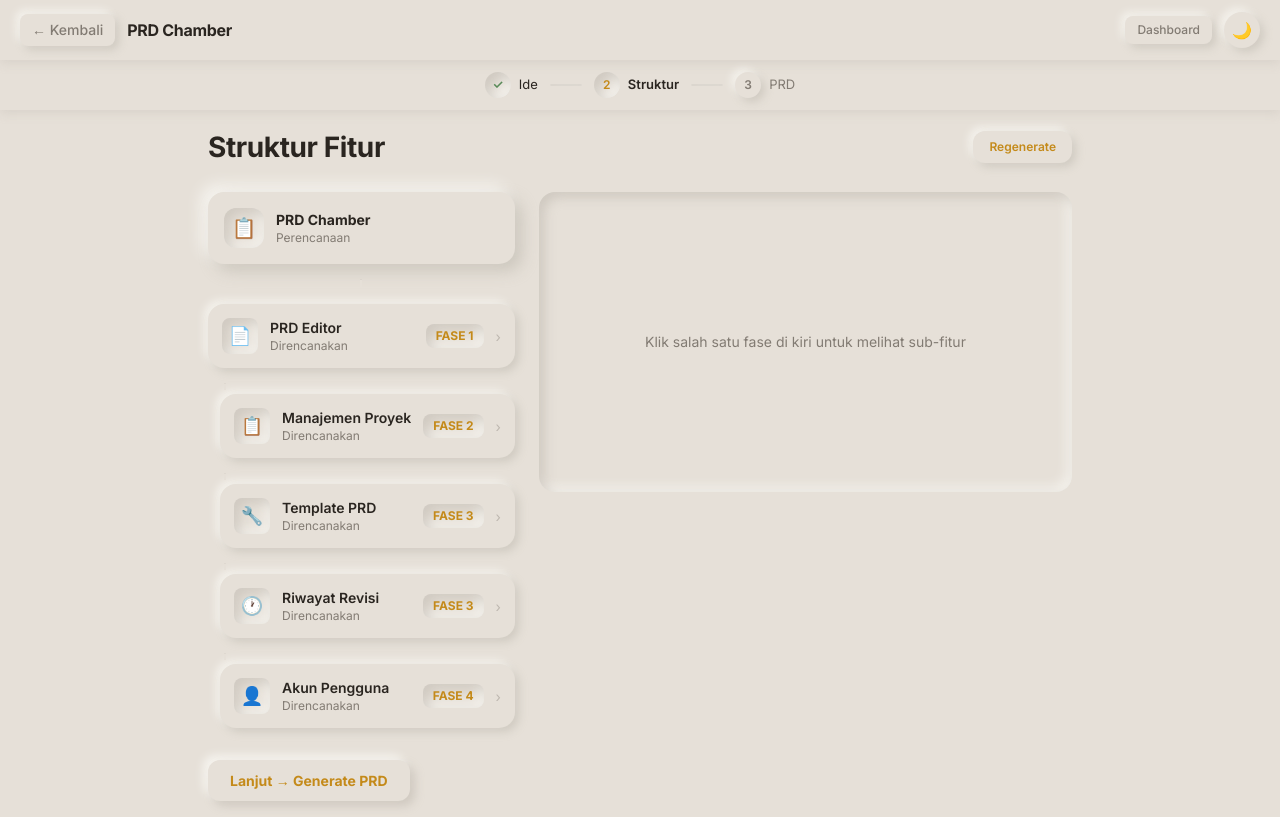
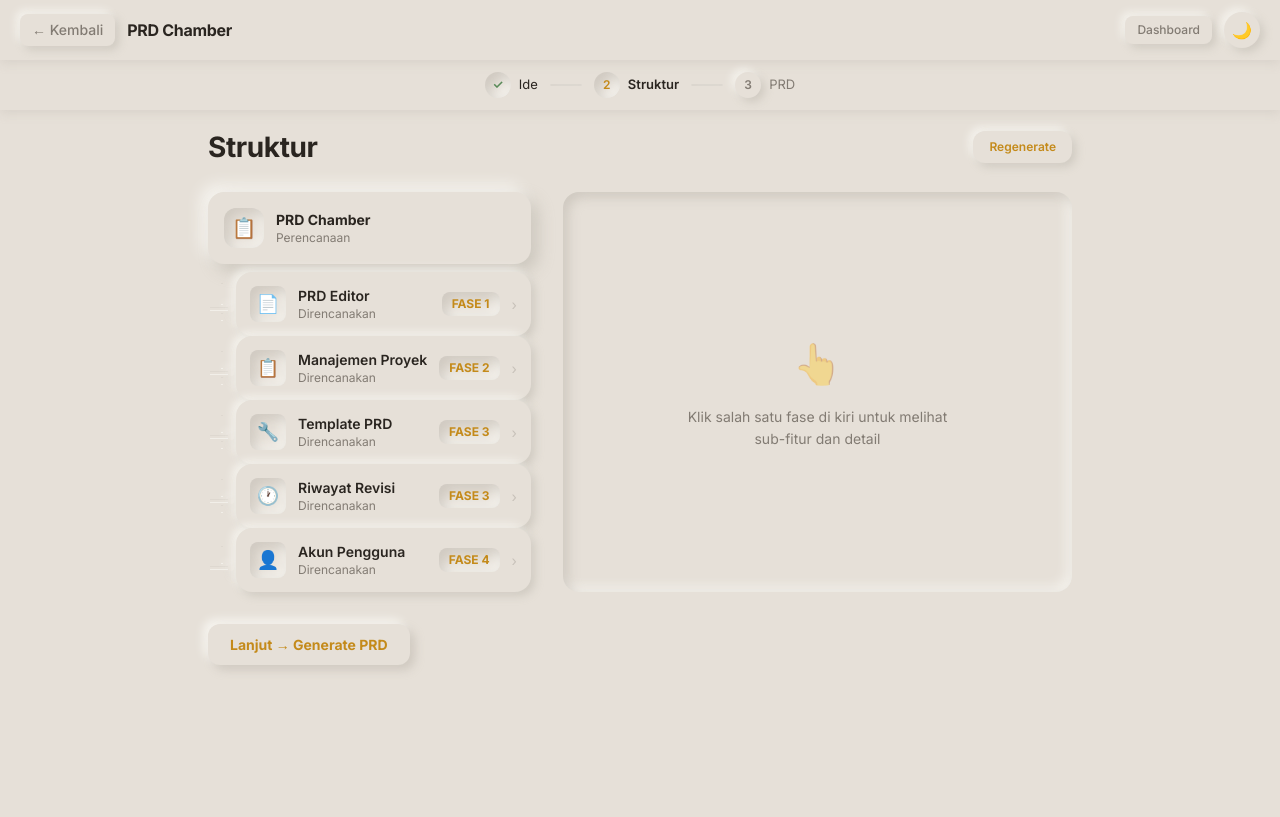
Before and after one commit to zettxh/prd-chamber, a React (Vite) app: page /project/1/structure in a window 1280 px wide. Built offline with nearby package versions, Linux system fonts and the light colour scheme.

Commit message:
feat: n8n-style node graph StructurePage — connector lines + detail view + judul "Struktur"

```diff
--- a/src/pages/StructurePage.tsx
+++ b/src/pages/StructurePage.tsx
@@ -16,11 +16,24 @@ interface Phase {
   features: Feature[];
 }
 
+type ViewMode = 'graph' | 'detail';
+
 export default function StructurePage() {
   const [selectedPhase, setSelectedPhase] = useState<Phase | null>(null);
+  const [viewMode, setViewMode] = useState<ViewMode>('graph');
   const navigate = useNavigate();
   const phases = dummyStructure.phases;
 
+  const handleSelectPhase = (phase: Phase) => {
+    setSelectedPhase(phase);
+    setViewMode('detail');
+  };
+
+  const handleBackToGraph = () => {
+    setViewMode('graph');
+  };
+
+  // ===================== BUTTON STYLES =====================
   const btnPrimary: React.CSSProperties = {
     background: 'var(--bg)', color: 'var(--accent)', fontWeight: 700,
     border: 'none', cursor: 'pointer', padding: '10px 22px', borderRadius: 12, fontSize: 14,
@@ -28,11 +41,19 @@ export default function StructurePage() {
     transition: 'all 180ms cubic-bezier(0.4, 0, 0.2, 1)',
   };
 
+  const btnSmall: React.CSSProperties = {
+    background: 'var(--bg)', color: 'var(--text-primary)', fontWeight: 500,
+    border: 'none', cursor: 'pointer', padding: '7px 16px', borderRadius: 10, fontSize: 12,
+    boxShadow: 'var(--shadow-L1)', transition: 'box-shadow 200ms',
+  };
+
+  // ===================== GRAPH VIEW =====================
+  if (viewMode === 'graph') {
     return (
       <Layout showBack>
         <div className="flex justify-between items-center mb-6">
           <h1 className="font-heading text-[28px] font-bold" style={{ color: 'var(--text-primary)', letterSpacing: -0.4 }}>
-          Struktur Fitur
+            Struktur
           </h1>
           <button
             className="text-xs font-semibold px-4 py-2 rounded-xl"
@@ -42,64 +63,83 @@ export default function StructurePage() {
           </button>
         </div>
 
-      <div className="flex gap-6 items-start">
-        {/* ═══════ LEFT: Central Node + Phase Cards ═══════ */}
-        <div className="flex flex-col gap-4" style={{ minWidth: 280 }}>
-          {/* Central Node */}
+        <div className="flex gap-8 items-start">
+          {/* ═══════ LEFT COLUMN: Node Graph ═══════ */}
+          <div className="relative" style={{ minWidth: 300 }}>
+            {/* Central node */}
+            <div className="flex flex-col items-center mb-2">
               <div
-            className="flex items-center gap-3 p-4 rounded-2xl"
+                className="flex items-center gap-3 p-4 rounded-2xl w-full"
                 style={{ background: 'var(--bg)', boxShadow: 'var(--shadow-L2)' }}
               >
                 <div
-              className="w-10 h-10 rounded-xl flex items-center justify-center text-xl"
+                  className="w-10 h-10 rounded-xl flex items-center justify-center text-xl shrink-0"
                   style={{ background: 'var(--bg)', boxShadow: 'var(--shadow-D1)' }}
                 >
                   📋
                 </div>
                 <div>
-              <p className="font-heading text-sm font-bold" style={{ color: 'var(--text-primary)' }}>PRD Chamber</p>
-              <p className="text-xs" style={{ color: 'var(--text-secondary)' }}>Perencanaan</p>
+                  <p className="font-heading text-sm font-bold" style={{ color: 'var(--text-primary)' }}>
+                    PRD Chamber
+                  </p>
+                  <p className="text-xs" style={{ color: 'var(--text-secondary)' }}>
+                    Perencanaan
+                  </p>
+                </div>
               </div>
             </div>
 
-          {/* Connector line */}
-          <div className="flex justify-center">
-            <div style={{ width: 2, height: 8, background: 'var(--bg)', boxShadow: 'var(--divider-dark)' }} />
+            {/* Curved connector lines + Phase nodes */}
+            <div className="flex flex-col items-center">
+              {phases.map((phase, i) => (
+                <div key={i} className="flex items-center w-full">
+                  {/* Connector line area */}
+                  <div className="flex flex-col items-center" style={{ width: 28 }}>
+                    {/* Vertical line */}
+                    <div style={{
+                      width: 2, height: i === 0 ? 20 : 16, marginTop: i === 0 ? -4 : 0,
+                      boxShadow: 'var(--divider-dark), var(--divider-light)',
+                      background: 'var(--bg)',
+                    }} />
+
+                    {/* Horizontal branch line */}
+                    <div className="flex items-center" style={{ height: 10 }}>
+                      <div style={{
+                        width: 18, height: 2, marginLeft: -1,
+                        boxShadow: 'var(--divider-dark), var(--divider-light)',
+                        background: 'var(--bg)',
+                      }} />
+                      {/* Dot connector */}
+                      <div style={{
+                        width: 6, height: 6, borderRadius: '50%',
+                        background: 'var(--bg)',
+                        boxShadow: selectedPhase?.phase_name === phase.phase_name
+                          ? 'var(--shadow-D1)' : 'var(--shadow-L1)',
+                      }} />
                     </div>
 
-          {/* Phase Cards */}
-          {phases.map((phase, i) => (
-            <div key={i}>
-              {/* Curved connector from previous */}
-              {i > 0 && (
-                <div className="flex items-center gap-2 ml-4 mb-1">
-                  <div style={{ width: 2, height: 6, background: 'var(--bg)', boxShadow: 'var(--divider-dark)' }} />
+                    {/* Vertical continuation (except last) */}
+                    {i < phases.length - 1 && (
+                      <div style={{
+                        width: 2, height: 6,
+                        boxShadow: 'var(--divider-dark), var(--divider-light)',
+                        background: 'var(--bg)',
+                      }} />
+                    )}
                   </div>
-              )}
 
+                  {/* Phase card */}
                   <div
-                onClick={() => setSelectedPhase(phase)}
-                className="flex items-center gap-3 p-3.5 rounded-2xl cursor-pointer transition-all"
+                    onClick={() => handleSelectPhase(phase)}
+                    className="flex items-center gap-3 p-3.5 rounded-2xl cursor-pointer transition-all flex-1"
                     style={{
                       background: 'var(--bg)',
-                  boxShadow: selectedPhase?.phase_name === phase.phase_name ? 'var(--shadow-D1)' : 'var(--shadow-L1)',
-                  marginLeft: i > 0 ? 12 : 0,
+                      boxShadow: 'var(--shadow-L1)',
                     }}
-                onMouseEnter={e => {
-                  if (selectedPhase?.phase_name !== phase.phase_name) {
-                    e.currentTarget.style.boxShadow = 'var(--shadow-L1-hover)';
-                  }
-                }}
-                onMouseLeave={e => {
-                  if (selectedPhase?.phase_name !== phase.phase_name) {
-                    e.currentTarget.style.boxShadow = 'var(--shadow-L1)';
-                  }
-                }}
-                onMouseDown={e => { e.currentTarget.style.boxShadow = 'var(--shadow-D1)'; }}
-                onMouseUp={e => {
-                  e.currentTarget.style.boxShadow = selectedPhase?.phase_name === phase.phase_name
-                    ? 'var(--shadow-D1)' : 'var(--shadow-L1-hover)';
-                }}
+                    onMouseEnter={e => (e.currentTarget.style.boxShadow = 'var(--shadow-L1-hover)')}
+                    onMouseLeave={e => (e.currentTarget.style.boxShadow = 'var(--shadow-L1)')}
+                    onMouseDown={e => (e.currentTarget.style.boxShadow = 'var(--shadow-D1)')}
+                    onMouseUp={e => (e.currentTarget.style.boxShadow = 'var(--shadow-L1-hover)')}
                   >
                     {/* Icon */}
                     <div
@@ -109,12 +149,14 @@ export default function StructurePage() {
                       {phase.icon}
                     </div>
 
-                {/* Phase info */}
+                    {/* Label */}
                     <div className="flex-1 min-w-0">
                       <p className="text-sm font-semibold truncate" style={{ color: 'var(--text-primary)' }}>
                         {phase.phase_name}
                       </p>
-                  <p className="text-xs" style={{ color: 'var(--text-secondary)' }}>Direncanakan</p>
+                      <p className="text-xs" style={{ color: 'var(--text-secondary)' }}>
+                        Direncanakan
+                      </p>
                     </div>
 
                     {/* Fase badge */}
@@ -126,75 +168,23 @@ export default function StructurePage() {
                     </span>
 
                     {/* Chevron */}
-                <span style={{ color: 'var(--text-secondary)', fontSize: 14, opacity: 0.4 }}>›</span>
+                    <span style={{ color: 'var(--text-secondary)', fontSize: 14, opacity: 0.3 }}>›</span>
                   </div>
                 </div>
               ))}
             </div>
+          </div>
 
-        {/* ═══════ RIGHT: Sub-feature Detail Panel ═══════ */}
-        <div className="flex-1 min-w-0">
-          {selectedPhase ? (
-            <div className="p-5 rounded-2xl flex flex-col gap-4" style={{ background: 'var(--bg)', boxShadow: 'var(--shadow-L1)' }}>
-              {/* Panel header */}
-              <div className="flex items-center gap-3">
-                <div
-                  className="w-10 h-10 rounded-xl flex items-center justify-center text-xl"
-                  style={{ background: 'var(--bg)', boxShadow: 'var(--shadow-D1)' }}
-                >
-                  {selectedPhase.icon}
-                </div>
-                <div>
-                  <p className="font-heading text-base font-bold" style={{ color: 'var(--text-primary)' }}>
-                    SUB FITUR
-                  </p>
-                  <p className="text-xs" style={{ color: 'var(--text-secondary)' }}>
-                    {selectedPhase.phase_name} — {selectedPhase.features.length} fitur
+          {/* ═══════ RIGHT COLUMN: Preview hint ═══════ */}
+          <div className="flex-1 flex items-center justify-center rounded-2xl p-12" style={{
+            background: 'var(--bg)', boxShadow: 'var(--shadow-D1)', minHeight: 400,
+          }}>
+            <div className="text-center">
+              <div style={{ fontSize: 40, marginBottom: 12, opacity: 0.4 }}>👆</div>
+              <p className="text-sm" style={{ color: 'var(--text-secondary)', lineHeight: 1.6, maxWidth: 260, margin: '0 auto' }}>
+                Klik salah satu fase di kiri untuk melihat sub-fitur dan detail
               </p>
             </div>
-              </div>
-
-              {/* Feature list */}
-              <div className="flex flex-col gap-2">
-                {selectedPhase.features.map((f, j) => (
-                  <div
-                    key={j}
-                    className="flex items-center gap-3 p-3 rounded-xl"
-                    style={{ background: 'var(--bg)', boxShadow: 'var(--shadow-D1)' }}
-                  >
-                    <div
-                      className="w-5 h-5 rounded-full flex items-center justify-center text-xs font-bold shrink-0"
-                      style={{ background: 'var(--bg)', color: 'var(--accent)', boxShadow: 'var(--shadow-D1)' }}
-                    >
-                      {j + 1}
-                    </div>
-                    <div className="flex-1 min-w-0">
-                      <p className="text-sm font-medium" style={{ color: 'var(--text-primary)' }}>{f.name}</p>
-                      <p className="text-xs mt-0.5" style={{ color: 'var(--text-secondary)' }}>{f.description}</p>
-                    </div>
-                  </div>
-                ))}
-              </div>
-
-              {/* Show all */}
-              <button
-                className="text-xs font-semibold self-start flex items-center gap-1"
-                style={{ color: 'var(--accent)', background: 'none', border: 'none', cursor: 'pointer' }}
-              >
-                Lihat semua ({selectedPhase.features.length}) <span>›</span>
-              </button>
-            </div>
-          ) : (
-            /* Empty state — no phase selected */
-            <div
-              className="flex items-center justify-center h-full min-h-[300px] rounded-2xl p-8"
-              style={{ background: 'var(--bg)', boxShadow: 'var(--shadow-D1)' }}
-            >
-              <p className="text-sm text-center" style={{ color: 'var(--text-secondary)' }}>
-                Klik salah satu fase di kiri untuk melihat sub-fitur
-              </p>
-            </div>
-          )}
           </div>
         </div>
 
@@ -214,3 +204,88 @@ export default function StructurePage() {
       </Layout>
     );
   }
+
+  // ===================== DETAIL VIEW =====================
+  return (
+    <Layout showBack>
+      <div className="flex items-center gap-4 mb-6">
+        <button onClick={handleBackToGraph} style={btnSmall}
+          onMouseEnter={e => (e.currentTarget.style.boxShadow = 'var(--shadow-L1-hover)')}
+          onMouseLeave={e => (e.currentTarget.style.boxShadow = 'var(--shadow-L1)')}
+        >
+          ← Kembali ke Struktur
+        </button>
+        <h1 className="font-heading text-[22px] font-bold" style={{ color: 'var(--text-primary)', letterSpacing: -0.3 }}>
+          {selectedPhase?.phase_name}
+        </h1>
+      </div>
+
+      {selectedPhase && (
+        <>
+          {/* Phase header */}
+          <div className="flex items-center gap-4 p-4 rounded-2xl mb-6" style={{ background: 'var(--bg)', boxShadow: 'var(--shadow-L1)' }}>
+            <div className="w-12 h-12 rounded-xl flex items-center justify-center text-2xl" style={{ background: 'var(--bg)', boxShadow: 'var(--shadow-D1)' }}>
+              {selectedPhase.icon}
+            </div>
+            <div>
+              <p className="text-sm" style={{ color: 'var(--text-secondary)' }}>{selectedPhase.description}</p>
+              <div className="flex items-center gap-3 mt-2">
+                <span className="text-xs font-bold px-2.5 py-1 rounded-lg" style={{ background: 'var(--bg)', color: 'var(--accent)', boxShadow: 'var(--shadow-D1)' }}>
+                  FASE {selectedPhase.phase_number}
+                </span>
+                <span className="text-xs" style={{ color: 'var(--text-secondary)' }}>
+                  {selectedPhase.features.length} sub-fitur
+                </span>
+              </div>
+            </div>
+          </div>
+
+          {/* Sub-feature list */}
+          <div className="flex flex-col gap-3">
+            {selectedPhase.features.map((f, j) => (
+              <div
+                key={j}
+                className="flex items-center gap-4 p-4 rounded-xl"
+                style={{ background: 'var(--bg)', boxShadow: 'var(--shadow-L1)' }}
+              >
+                {/* Connector from left */}
+                <div className="flex items-center gap-3">
+                  <div style={{ width: 8, height: 2, boxShadow: 'var(--divider-dark), var(--divider-light)', background: 'var(--bg)' }} />
+                  <div
+                    className="w-8 h-8 rounded-full flex items-center justify-center text-xs font-bold shrink-0"
+                    style={{ background: 'var(--bg)', color: 'var(--accent)', boxShadow: 'var(--shadow-D1)' }}
+                  >
+                    {j + 1}
+                  </div>
+                </div>
+
+                <div className="flex-1 min-w-0">
+                  <p className="text-sm font-semibold" style={{ color: 'var(--text-primary)' }}>{f.name}</p>
+                  <p className="text-xs mt-0.5" style={{ color: 'var(--text-secondary)' }}>{f.description}</p>
+                </div>
+
+                <span className="text-xs px-2.5 py-1 rounded-lg" style={{ background: 'var(--bg)', color: 'var(--text-secondary)', boxShadow: 'var(--shadow-D1)' }}>
+                  {selectedPhase.phase_name}
+                </span>
+              </div>
+            ))}
+          </div>
+        </>
+      )}
+
+      {/* Bottom CTA */}
+      <div className="flex gap-3 mt-8">
+        <button
+          onClick={() => navigate('/project/dummy-1/prd')}
+          style={btnPrimary}
+          onMouseEnter={e => (e.currentTarget.style.boxShadow = '4px 4px 8px rgba(174,168,158,0.35), -4px -4px 8px rgba(255,255,252,0.55)')}
+          onMouseLeave={e => (e.currentTarget.style.boxShadow = '5px 5px 10px rgba(174,168,158,0.40), -5px -5px 10px rgba(255,255,252,0.65)')}
+          onMouseDown={e => { e.currentTarget.style.boxShadow = 'var(--shadow-D1)'; e.currentTarget.style.transform = 'scale(0.985)'; }}
+          onMouseUp={e => { e.currentTarget.style.boxShadow = '5px 5px 10px rgba(174,168,158,0.40), -5px -5px 10px rgba(255,255,252,0.65)'; e.currentTarget.style.transform = 'scale(1)'; }}
+        >
+          Lanjut → Generate PRD
+        </button>
+      </div>
+    </Layout>
+  );
+}
```
Lines whose indentation alone changed are shown as unchanged.
